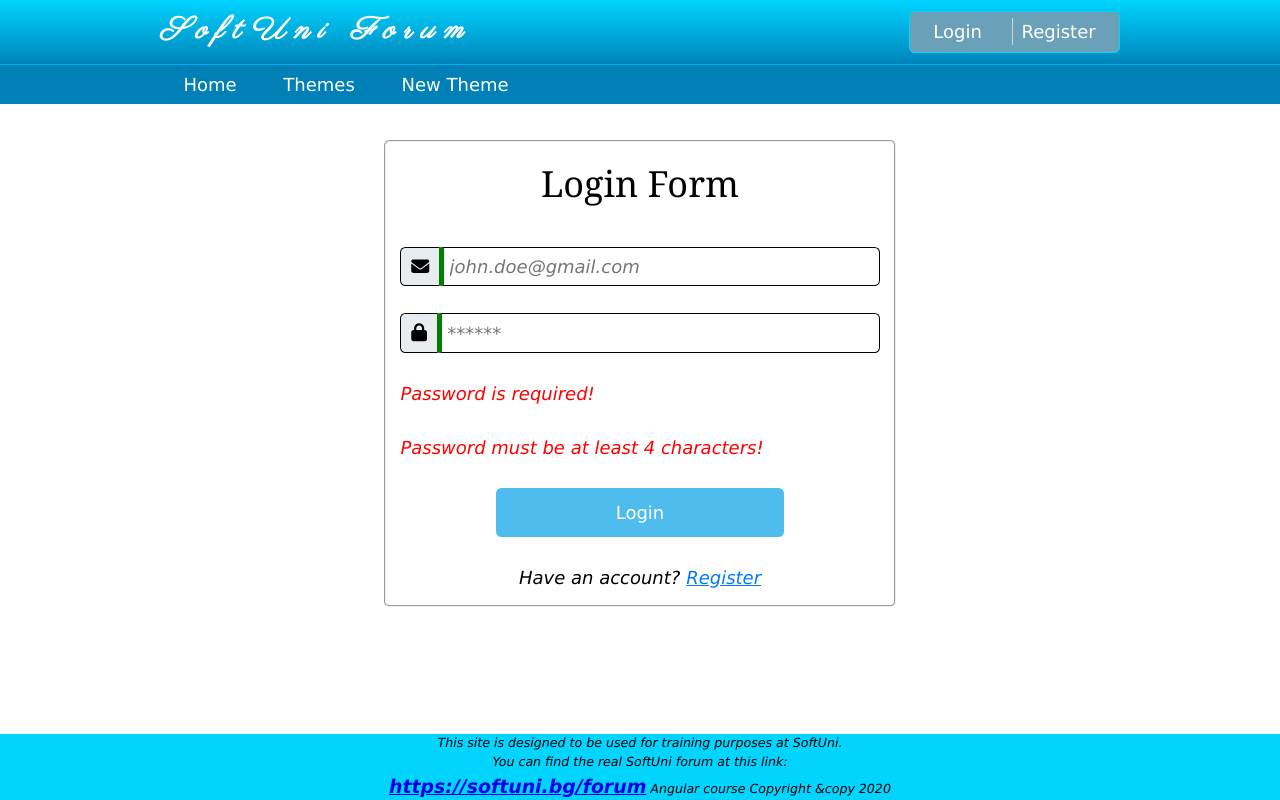
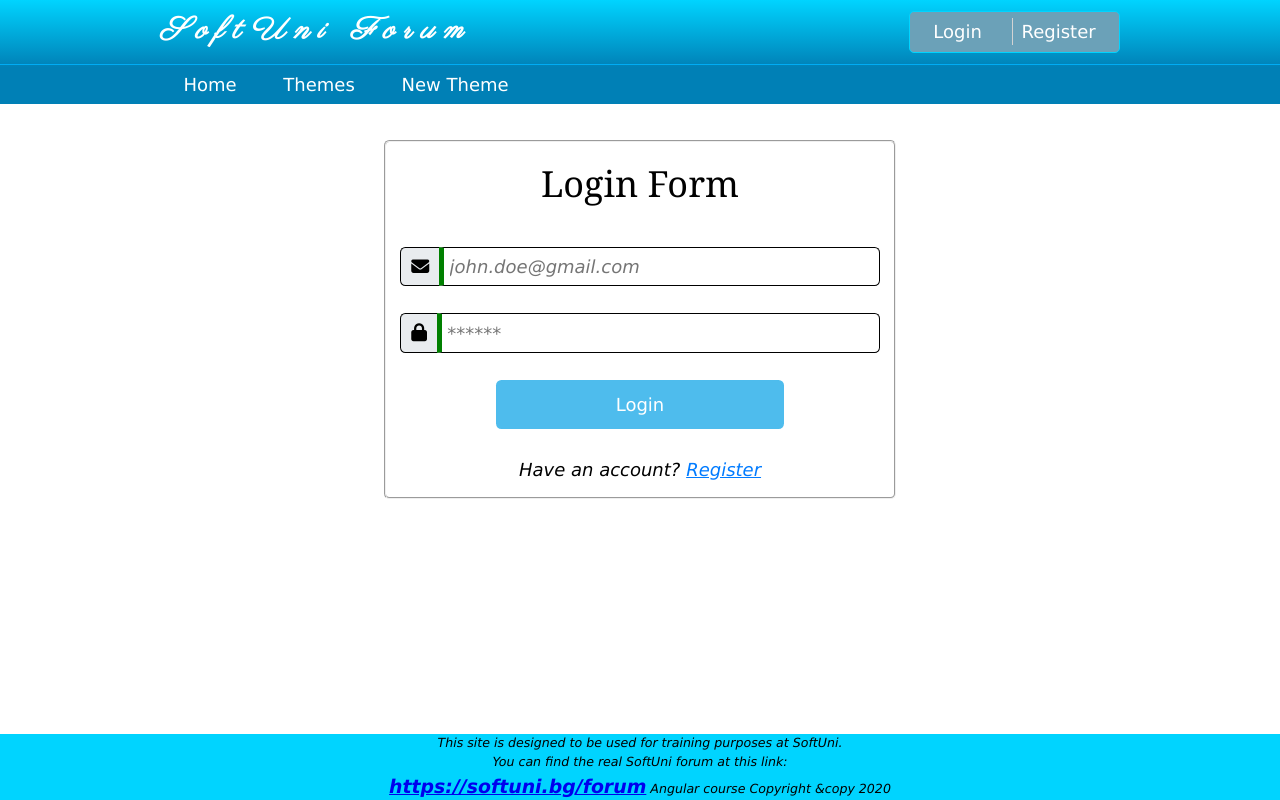
Before and after one commit to Milen961/FirstAngularProject, an Angular app: page /auth/login in a window 1280 px wide. Built offline with nearby package versions, Linux system fonts and the light colour scheme.

Commit message:
Add a password validation

```diff
--- a/src/app/auth/login/login.component.html
+++ b/src/app/auth/login/login.component.html
@@ -20,14 +20,17 @@
 
     <p class="field field-icon">
       <label for="password"><span><i class="fas fa-lock"></i></span></label>
-      <input type="password" ngModel name="password" id="password" placeholder="******">
+      <input type="password" ngModel #passwordInput="ngModel" name="password" id="password" placeholder="******" required [minlength]="5">
+
     </p>
-    <p class="error">
+    <ng-container *ngIf="passwordInput.touched">
+    <p class="error" *ngIf="passwordInput.errors?.['required']">
                     Password is required!
                 </p>
-                <p class="error">
+                <p class="error" *ngIf="passwordInput.errors?.['minlength']">
                     Password must be at least 4 characters!
                 </p>
+              </ng-container>
 
     <button>Login</button>
 
```
